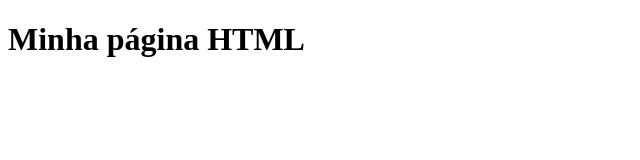
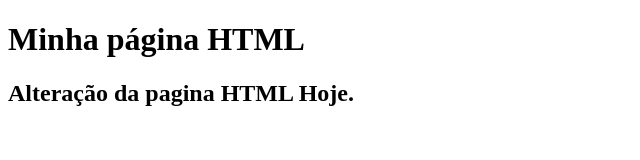
Before and after one commit to lenamsst/gama-no-github, a plain HTML site: page index.html in a window 1280 px wide. Shown: the whole page, without its empty margins (0-640 px from the left). Drawn offline with Linux system fonts and the light colour scheme.

Commit message:
arquivo index.html atualizado novamente

```diff
--- a/index.html
+++ b/index.html
@@ -10,5 +10,6 @@
         <h1>
             Minha página HTML
         </h1>
+        <h2> Alteração da pagina HTML Hoje.</h2>
 </body>
 </html>
```
